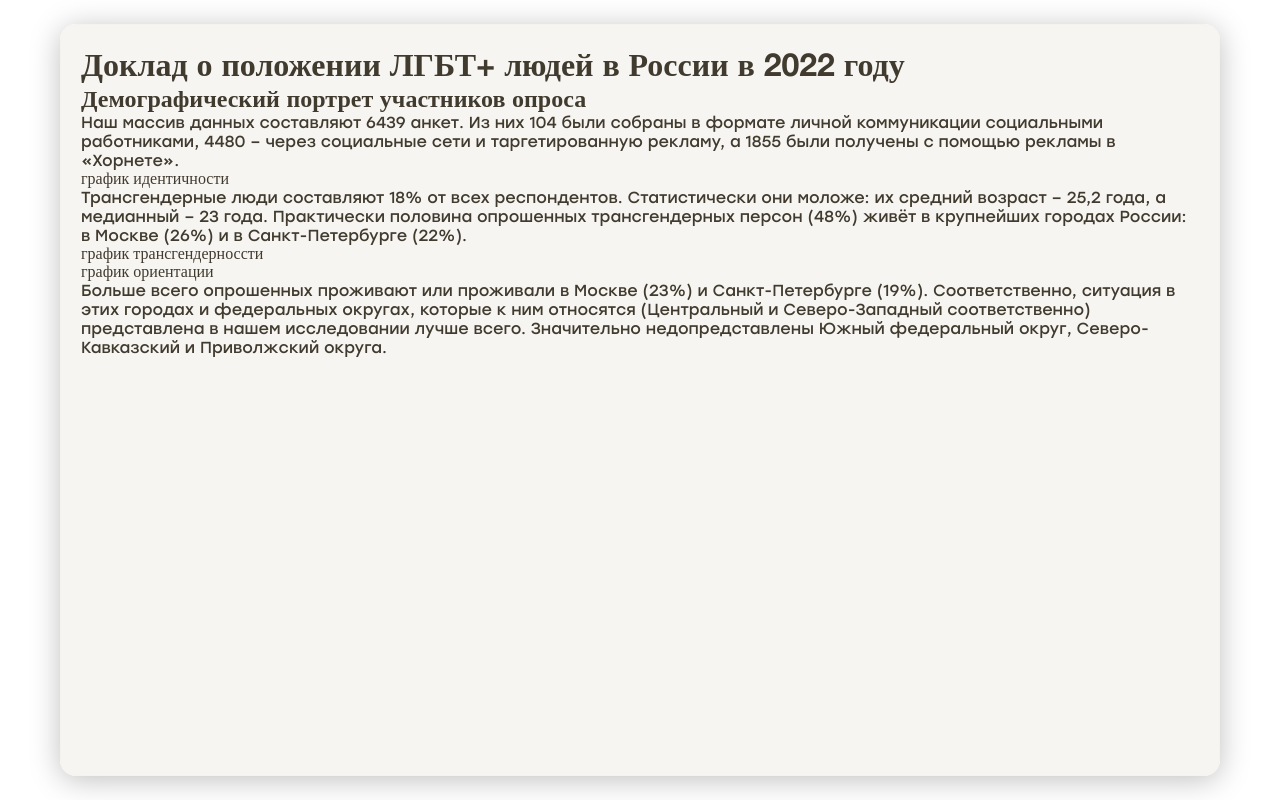
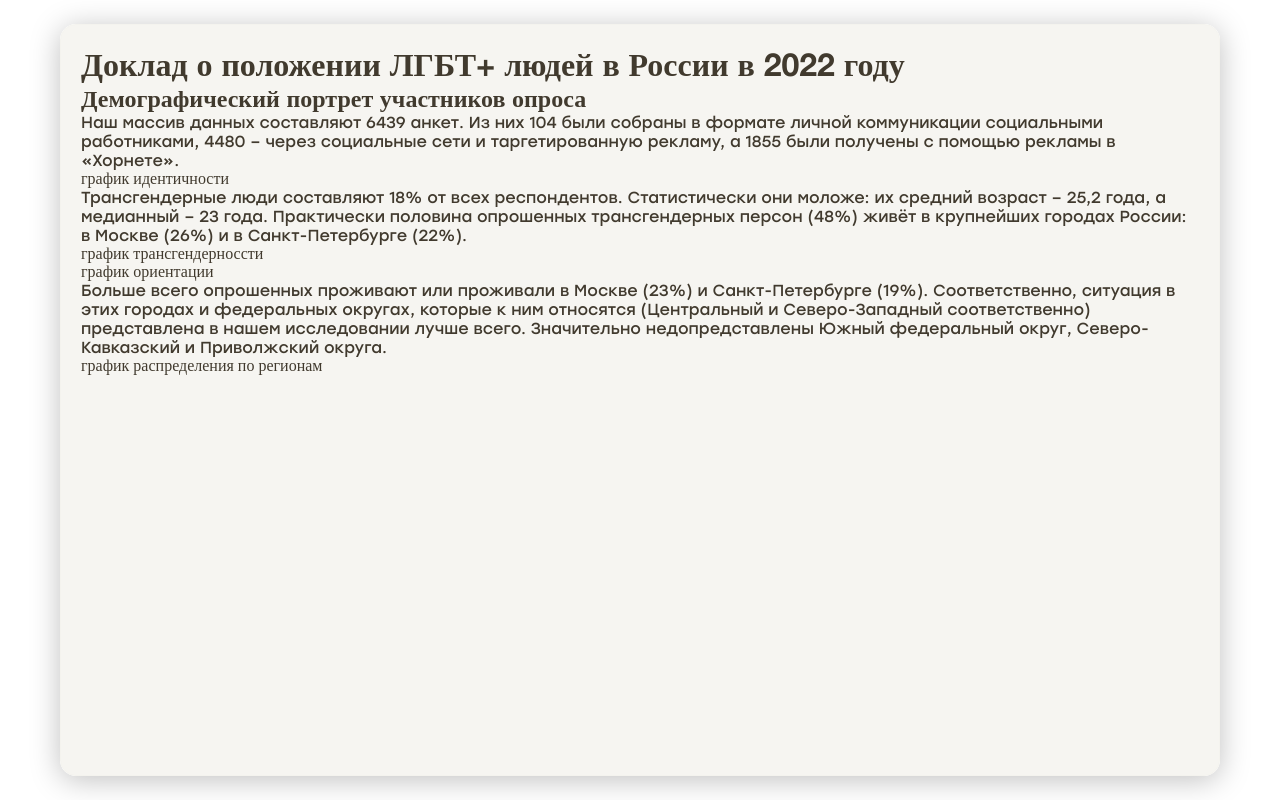
Before and after one commit to MightyPickle/vihod_landing, a React app: page / in a window 1280 px wide. Built offline with nearby package versions, Linux system fonts and the light colour scheme; no server answers.

Commit message:
add portrait information

```diff
--- a/package.json
+++ b/package.json
@@ -5,7 +5,8 @@
   "main": "index.js",
   "scripts": {
     "build": "webpack --mode=production --node-env=production",
-    "start": "webpack serve"
+    "start": "webpack serve",
+    "start-server": "json-server --watch server/answers.json --port 3001"
   },
   "repository": {
     "type": "git",
--- a/src/components/PortraitInformation/PortraitInformation.tsx
+++ b/src/components/PortraitInformation/PortraitInformation.tsx
@@ -1,15 +1,22 @@
 import React from 'react';
+import { styled } from 'styled-components';
 
-export default function PortraitInformation() {
+// const flexSection = styled.div`
+// display: flex;
+// `;
+
+function PortraitInformation() {
   return (
     <>
       <h2>Демографический портрет участников опроса</h2>
+      {/* <flexSection> */}
       <p>
         {' '}
         Наш массив данных составляют 6439 анкет. Из них 104 были собраны в формате личной коммуникации социальными работниками, 4480 – через социальные сети и таргетированную рекламу, а 1855 были получены с помощью рекламы
         в «Хорнете».
       </p>
       <div>график идентичности</div>
+      {/* </flexSection> */}
       <p>
         Трансгендерные люди составляют 18% от всех респондентов. Статистически
         они моложе: их средний возраст – 25,2 года, а медианный – 23 года. Практически
@@ -24,6 +31,10 @@ export default function PortraitInformation() {
         Санкт-Петербурге (19%). Соответственно, ситуация в этих городах и федеральных округах, которые к ним относятся (Центральный и Северо-Западный соответственно) представлена в нашем исследовании лучше всего. Значительно недопредставлены Южный федеральный округ, Северо-Кавказский и Приволжский округа.
         {' '}
       </p>
+      <div>график распределения по регионам</div>
+
     </>
   );
 }
+
+export default PortraitInformation;
```
Also changed, not shown: src/components/StyledComponents/Section.tsx (added, +16 -0 lines), 2 other files (tests, documents, lock files or other folders).
